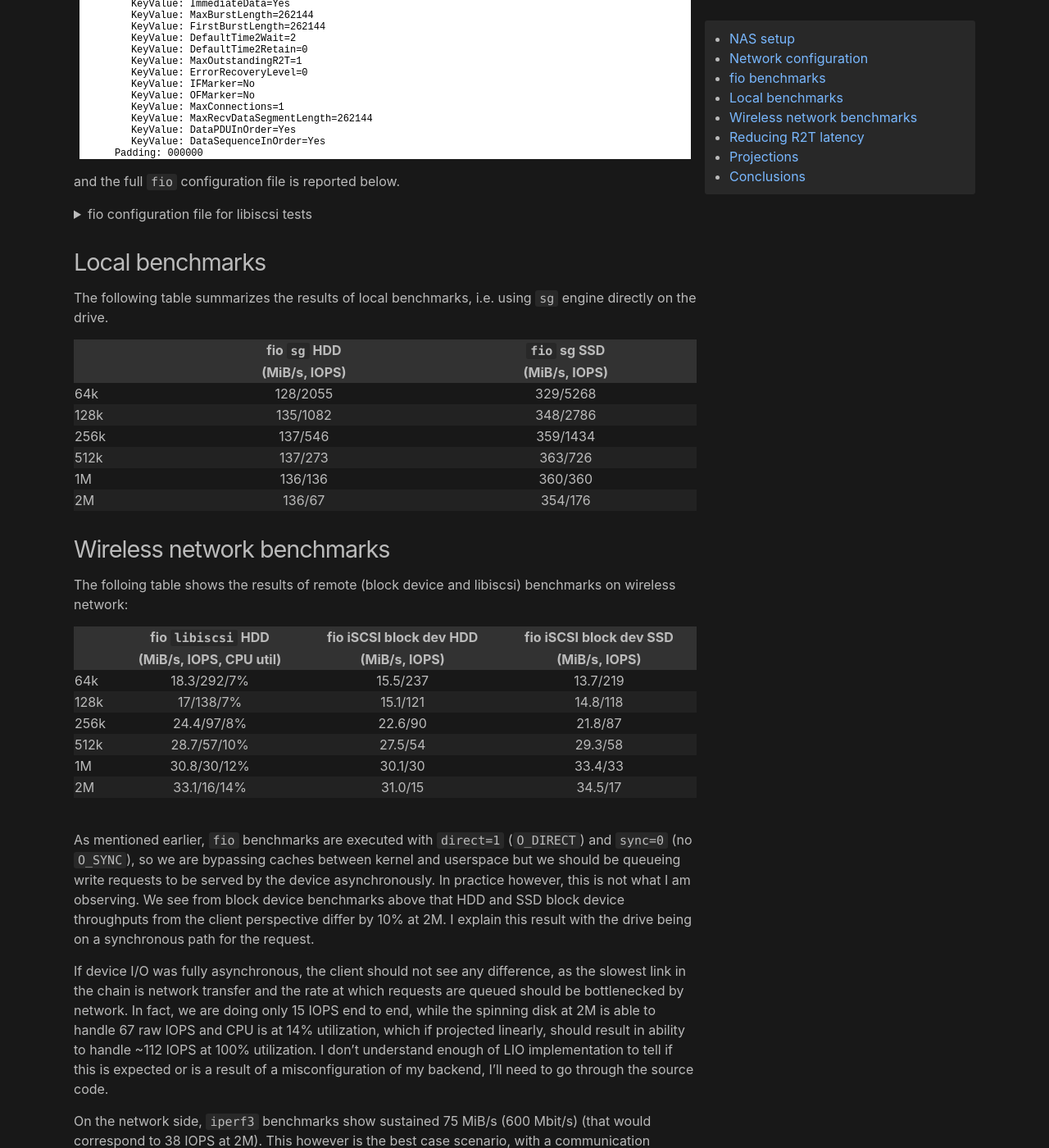
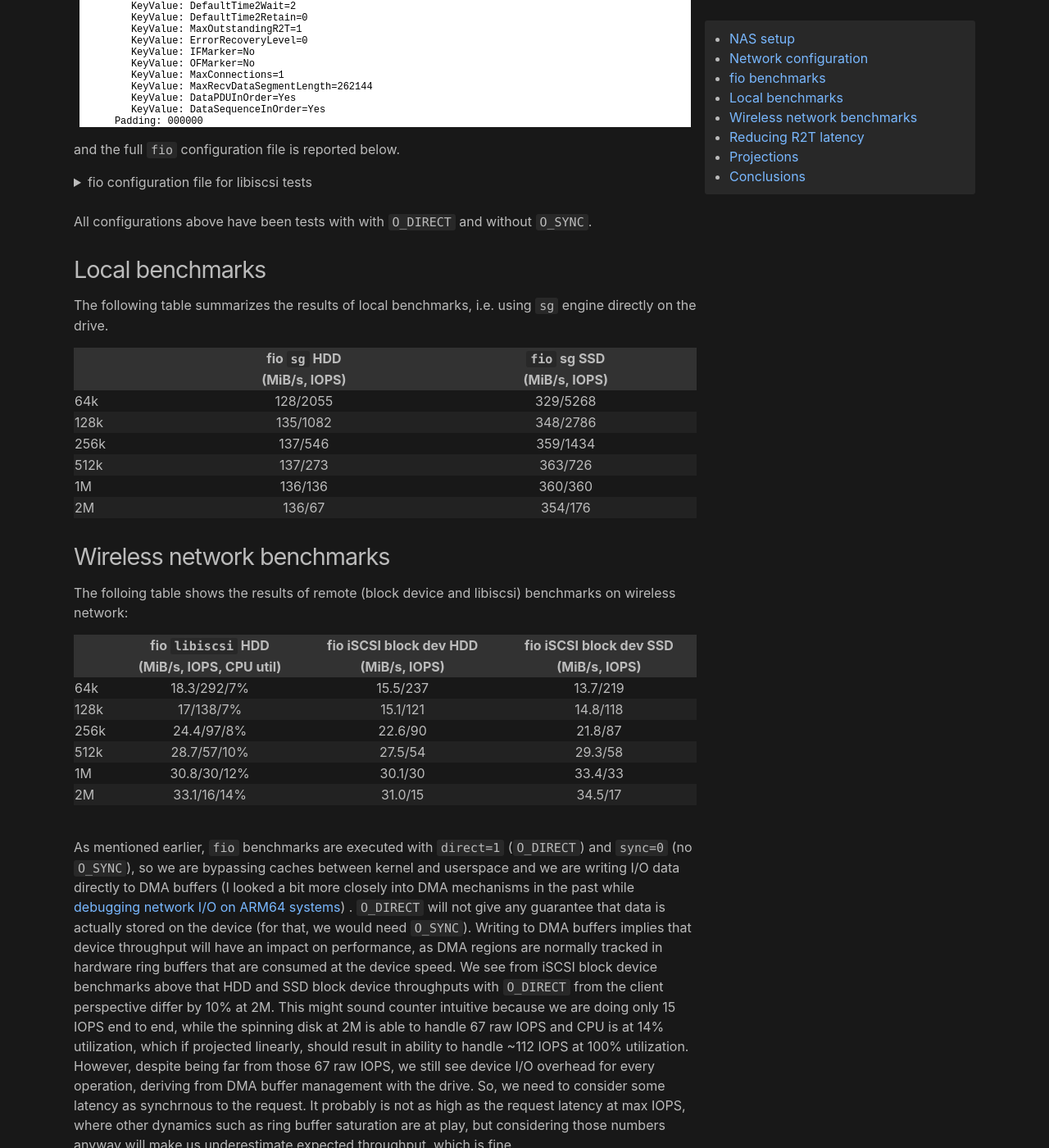
Before and after one commit to marcoguerri/marcoguerri.github.io, a Jekyll site: the page built from _posts/2023-11-16-throughput-iscsi.markdown, in a window 1280 px wide and 1400 px high, scrolled down 4278 px. Shown: the whole window at 82% size. Built offline with Jekyll 4.4.1, drawn with Linux system fonts in a browser that asks for light colours; a script that is not in the unit is left out; the table of contents is made by our own code; some of the changed text lies outside the part shown.

Commit message:
Published iSCSI post

```diff
--- a/_posts/2016-11-26-move-semantics-rvalue-reference.markdown
+++ b/_posts/2016-11-26-move-semantics-rvalue-reference.markdown
@@ -7,8 +7,8 @@ tags: [programming, c++]
 pygments: true
 ---
 
-This post walks through new concepts introduced by C++11 such as move semantics, rvalue reference, forwarding,
-and shows how they affect compile time and runtime behavior.
+A collection of notes where I have recently tried to consolidate C++11 concepts such as move semantics, rvalue reference and forwarding,
+showing how these features affect compile time and runtime behavior of C++ programs.
 
 Constructor, Copy Constructor and Move Constructor
 =======
--- a/_posts/2023-11-16-throughput-iscsi.markdown
+++ b/_posts/2023-11-16-throughput-iscsi.markdown
@@ -151,7 +148,8 @@ ioengine=libiscsi
 filename=iscsi\://192.168.1.220\:3260/iqn.2003-01.org.linux-iscsi.alarm.armv7l\:sn.2a40443560f5/0
 {% endhighlight %}
 </details>
-
+\\
+All configurations above have been tests with with `O_DIRECT` and without `O_SYNC`.
 
 Local benchmarks
 =======
@@ -185,17 +183,19 @@ The folloing table shows the results of remote (block device and libiscsi) bench
 <br>
 
 As mentioned earlier, `fio` benchmarks are executed with `direct=1` (`O_DIRECT`) and `sync=0` (no `O_SYNC`), so we are bypassing
-caches between
-kernel and userspace but we should be queueing write requests to be served by the device asynchronously. In practice however,
-this is not what I am observing. We see from block device benchmarks above that HDD and SSD block device throughputs from the
-client perspective differ by 10% at 2M. I explain this result with the drive being on a synchronous path for the request.
+caches between kernel and userspace and we are writing I/O data directly to DMA buffers (I looked a bit more closely into DMA
+mechanisms in the past while [debugging network I/O on ARM64 systems](https://marcoguerri.github.io/2016/08/19/mp30-data-corruption-part2.html))
+. `O_DIRECT` will not give any guarantee that data is actually stored on the device (for that, we would need `O_SYNC`).
+Writing to DMA buffers implies that device throughput will have an impact on performance, as DMA regions are normally
+tracked in hardware ring buffers that are consumed at the device speed.  We see from iSCSI block device benchmarks above that
+HDD and SSD block device throughputs with `O_DIRECT` from the client perspective differ by 10% at 2M. This might sound
+counter intuitive because we are doing only 15 IOPS end to end, while the spinning disk at 2M
+is able to handle 67 raw IOPS and CPU is at 14% utilization, which if projected linearly, should result in ability to
+handle ~112 IOPS at 100% utilization. However, despite being far from those 67 raw IOPS, we still see device I/O overhead
+for every operation, deriving from DMA buffer management with the drive. So, we need to consider some latency as synchrnous to the
+request. It probably is not as high as the request latency at max IOPS, where other dynamics such as ring buffer saturation
+are at play, but considering those numbers anyway will make us underestimate expected throughput, which is fine.
 
-If device I/O was fully asynchronous, the
-client should not see any difference, as the slowest link in the chain is network transfer and the rate at which requests
-are queued should be bottlenecked by network. In fact, we are doing only 15 IOPS end to end, while the spinning disk at 2M
-is able to handle 67 raw IOPS and CPU is at 14% utilization, which if projected linearly, should result in ability to
-handle ~112 IOPS at 100% utilization. I don't understand enough of LIO implementation to tell if this is expected or is a
-result of a misconfiguration of my backend, I'll need to go through the source code.
 
 On the network side, `iperf3` benchmarks show sustained 75 MiB/s (600 Mbit/s) (that would correspond to 38 IOPS at 2M).
 This however is the best case scenario,
@@ -280,6 +280,10 @@ We see 31.0 MiB/s on the block device benchmark so, we get a projection that div
 
 Reducing R2T latency
 =======
+I obviously not the first one outlining the impact of `R2T` of iSCSI throughput, especially on high latency networks.
+[Documentation of Linux SCST SCSI subsystem was a first good pointer for me](https://scst.sourceforge.net/max_outstanding_r2t.txt).
+
+The impact of `R2T` h
 Ready to Transfer packets are sent out according to `MaxOutstandingR2T` configuration parameter. This value
 determines how many R2T can be sent without having received back the corresponding Data PDU. By default,
 it is set to 1, which means that after a R2T is sent to the initiator, we have to to wait for the Data PDU
@@ -342,3 +346,11 @@ further as these results are still good enough to inform the architectural decis
 
 Conclusions
 =======
+Reducing network latency is a must to obtain decent performance over iSCSI, so is modifying R2T configuration to allow for Ready To Transfer bursts.
+With `O_DIRECT`, the benefits from moving from slow spinning disk to SSD are limited to +17% speedup on wired network. This is not negligible, by
+it is dwarfed by local speedup, which reaches 160%. I'd get close to line speed only by moving to wired network and eliminating completely device
+latency and CPU latency. The following are the conclusions I came to so far with these experiments:
+* Moving to wired Gigabit ethernet is a must, regardless of `O_DIRECT`
+* Moving to SSD has modest impact on performance in `O_DIRECT`. I haven't tested without `O_DIRECT`, but at least on the receiving end, an additional
+caching layer would result in significant benefits by making I/O latency and CPU latency asynchronous, at the cost of a higher risk of data loss which
+is associated with buffers for I/O.
```
Also changed, not shown: other parts of _posts/2023-11-16-throughput-iscsi.markdown (+1 -4 lines).
